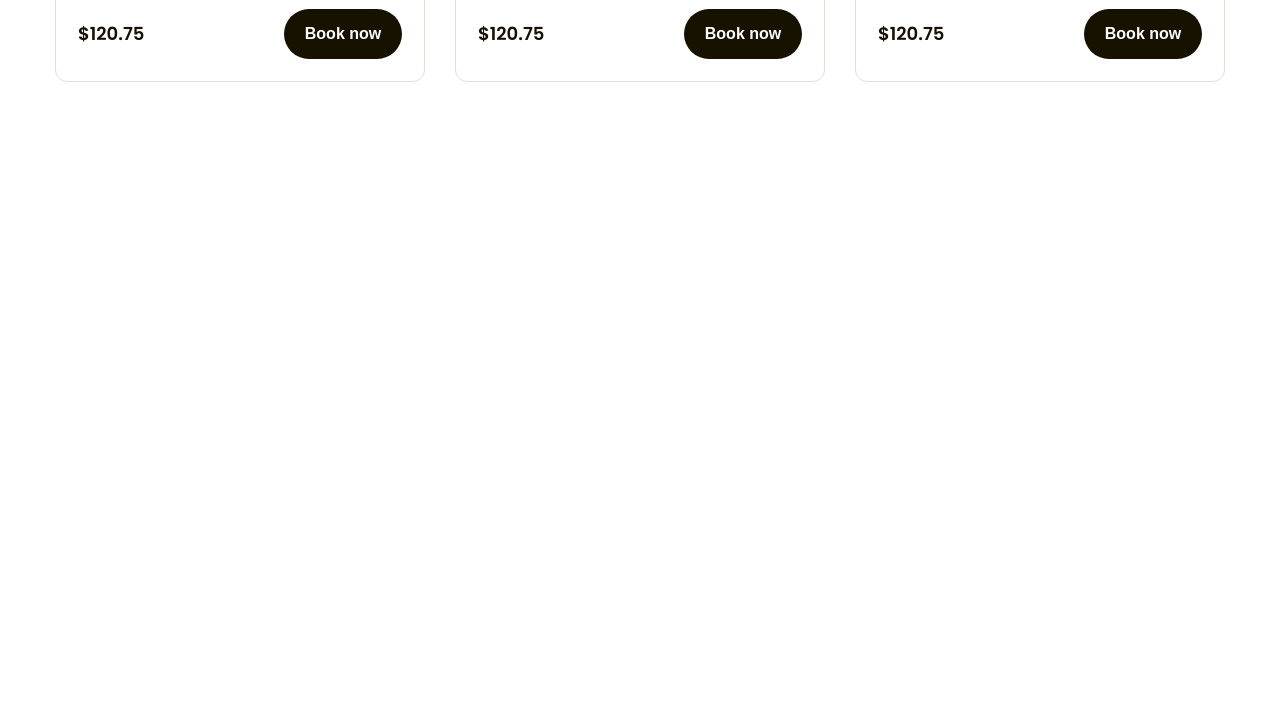
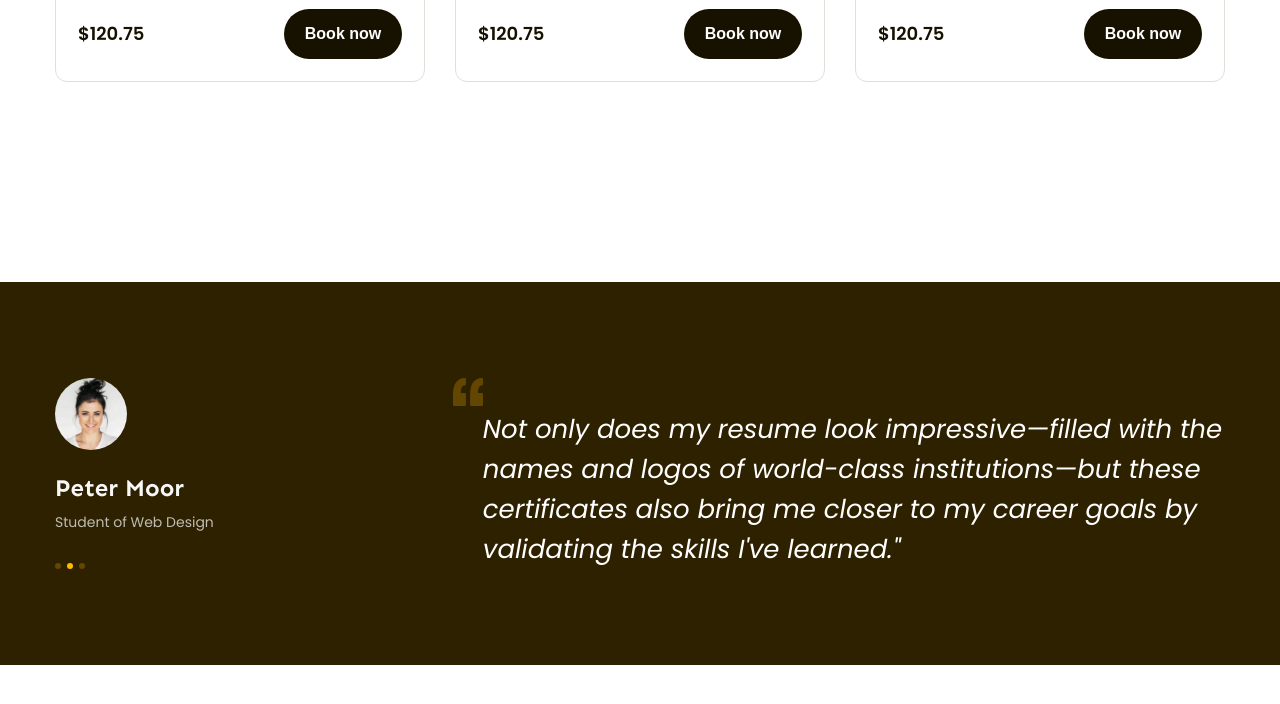
Before and after one commit to ChuAnhMinh/duan-hmtlcss-02, a plain HTML site: page index.html in a window 1280 px wide. Shown: the part 1666-2370 px from the top of the page. Drawn offline with Linux system fonts and the light colour scheme.

Commit message:
Feedback Building

```diff
--- a/assets/css/styles.css
+++ b/assets/css/styles.css
@@ -406,3 +406,70 @@ a {
     color: #fff;
     background: var(--primary);
 }
+
+/* Feedback */
+
+.feedback {
+    margin-top: 135px;
+    padding: 96px 0;
+    background: #2e2100;
+}
+
+.feedback-item {
+    display: flex;
+}
+
+.feedback-item .avatar {
+    width: 72px;
+    height: 72px;
+    border-radius: 50%;
+    object-fit: cover;
+}
+
+.feedback-item .info .title {
+    font-family: var(--font-heading);
+    margin-top: 18px;
+    font-weight: 700;
+    font-size: 2.4rem;
+    line-height: 1.42;
+    color: #f7f7f7;
+}
+
+.feedback-item .info .desc {
+    margin-top: 4px;
+    font-size: 1.4rem;
+    line-height: 1.86;
+    color: #bfbcb3;
+}
+
+.feedback-item .dots {
+    display: flex;
+    margin-top: 28px;
+}
+
+.feedback-item .dot {
+    margin-right: 6px;
+    width: 6px;
+    height: 6px;
+    border-radius: 50%;
+    background: #634700;
+    cursor: pointer;
+}
+
+.feedback-item .dot.active {
+    background: #ffb900;
+    cursor: default;
+}
+
+.feedback-item .content {
+    width: 66%;
+    margin-left: auto;
+}
+
+.feedback-item blockquote {
+    margin-left: 30px;
+    font-style: Italic;
+    font-size: 2.6rem;
+    line-height: 1.54;
+    color:#ffffff;
+}
--- a/index.html
+++ b/index.html
@@ -198,6 +198,30 @@
                     </div>
                 </div>
             </div>
+
+            <!--Feedback-->
+            <div class="feedback">
+                <div class="main-content">
+                    <div class="feedback-list">
+                        <div class="feedback-item">
+                            <div class="info">
+                                <img src="./assets/img/avatar.jpg" alt="" class="avatar">
+                                <p class="title">Peter Moor</p>
+                                <p class="desc">Student of Web Design</p>
+                                <div class="dots">
+                                    <span class="dot"></span>
+                                    <span class="dot active"></span>
+                                    <span class="dot"></span>
+                                </div>
+                            </div>
+                            <div class="content">
+                                <img src="./assets/img/Vector.svg" alt="" class="open-quotes">
+                                <blockquote>Not only does my resume look impressive—filled with the names and logos of world-class institutions—but these certificates also bring me closer to my career goals by validating the skills I've learned."</blockquote>
+                            </div>
+                        </div>
+                    </div>
+                </div>
+            </div>
         </main>
     </body>
 </html>
```
Also changed, not shown: assets/img/Vector.svg (added), assets/img/avatar.jpg (added).
